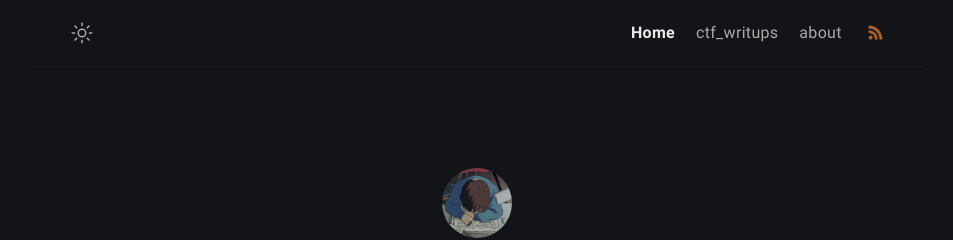
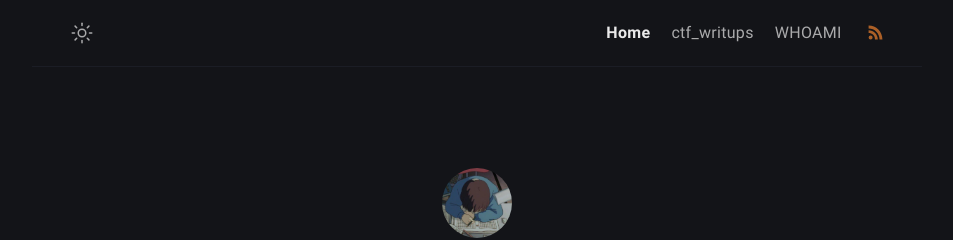
Before and after one commit to shemkumar/shemkumar.github.io, a Jekyll site: the page built from index.md, in a window 1280 px wide. Shown: the top 240 px of the page, without its empty margins (163-1116 px from the left). Built offline with Jekyll 4.4.1, drawn with Linux system fonts in a browser that asks for light colours.

Commit message:
Update menus.yml

```diff
--- a/_data/menus.yml
+++ b/_data/menus.yml
@@ -3,11 +3,11 @@
   external: false
 
 - title: ctf_writups
-  url: /archive/
+  url: /BLOGS/
   external: false
 
-- title: about
-  url: /about/
+- title: WHOAMI
+  url: /127.0.0.1/
   external: false # set true if you using external link, see below
 
 # Example:
```
